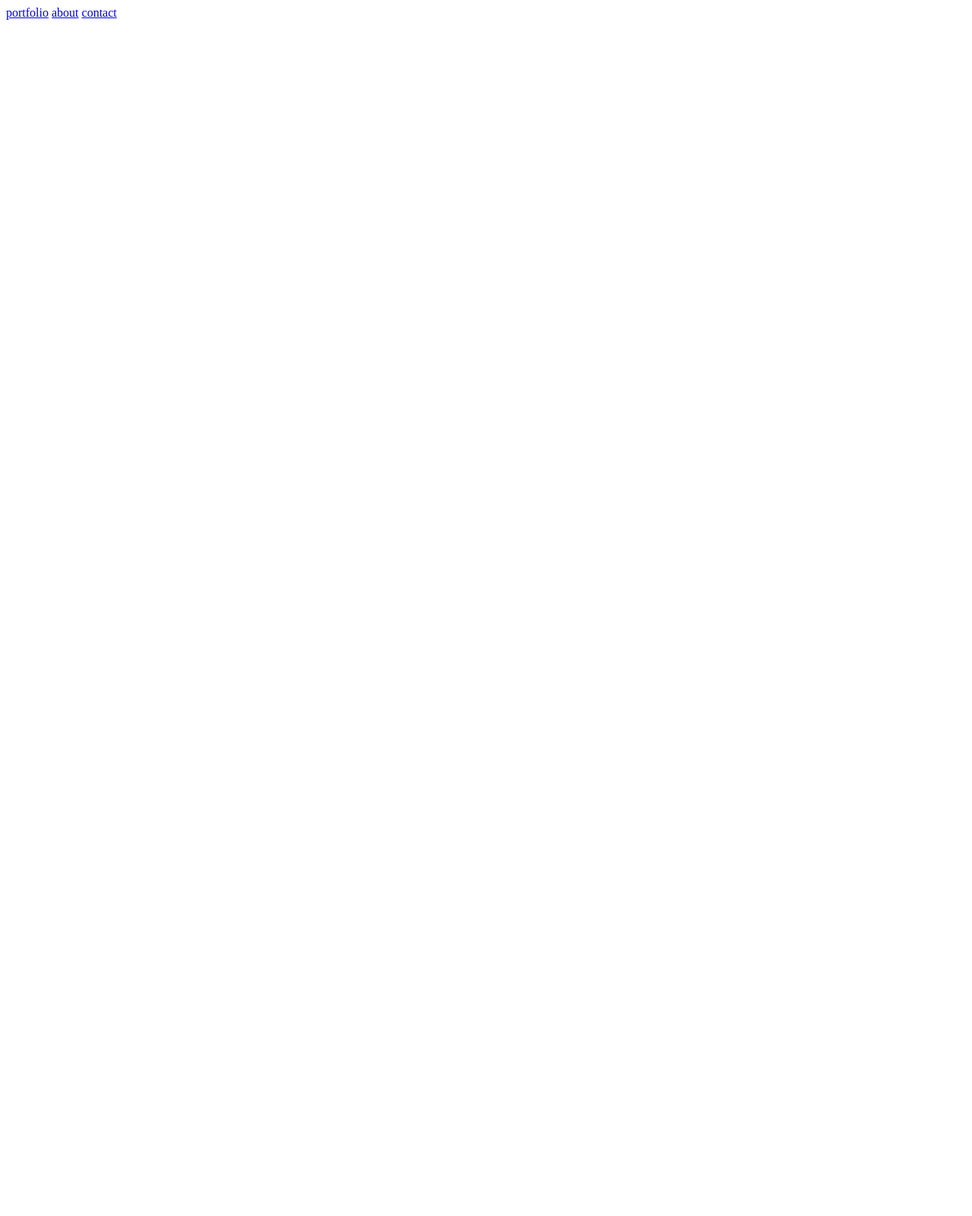
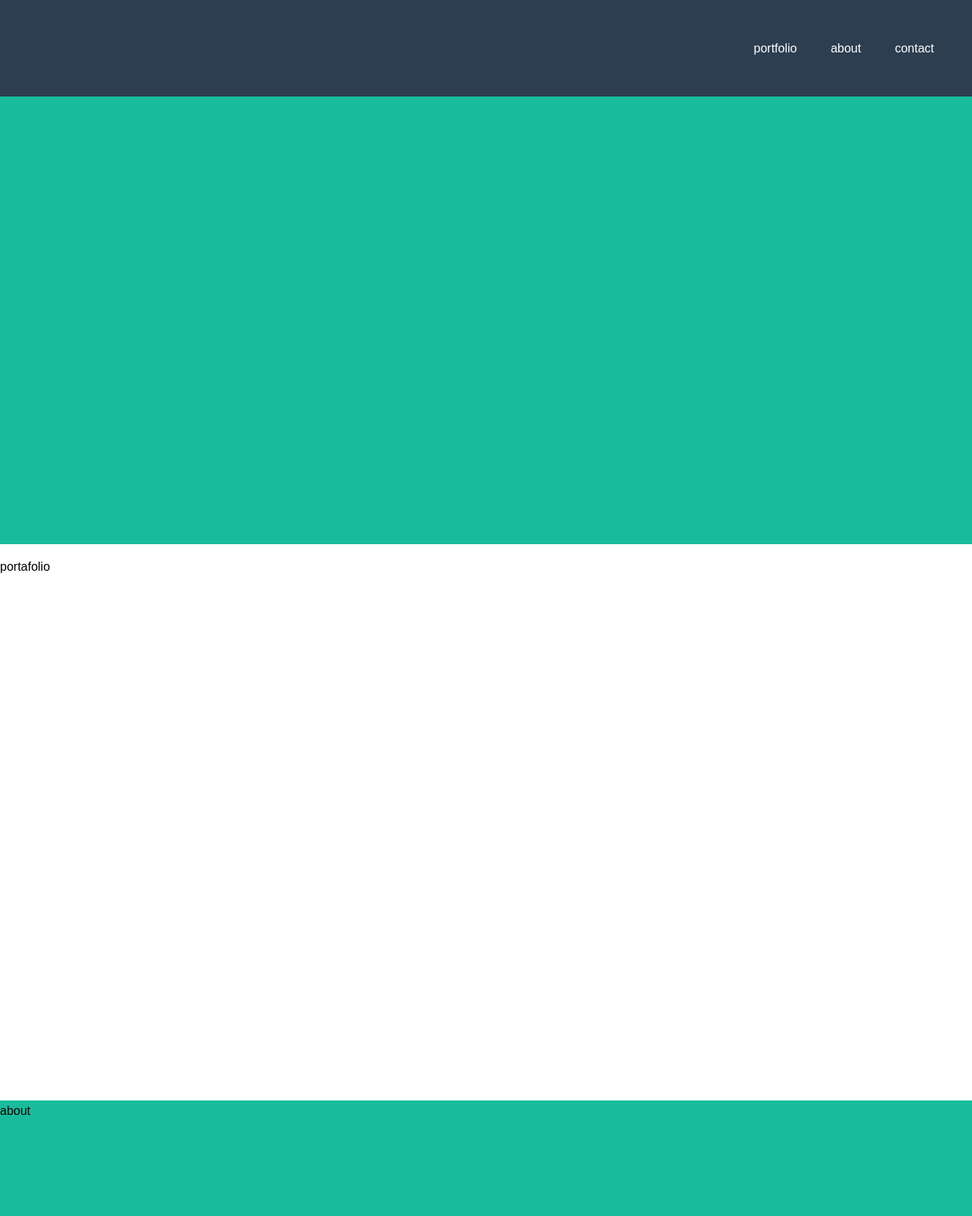
Before and after one commit to simonaulloa/freelancer-laboratoria, a plain HTML site: page index.html in a window 1280 px wide. Shown: the top 1600 px of the page at 76% size. Before the commit the page ends 800 px from the top, so only its background shows below. Drawn offline with Linux system fonts and the light colour scheme.

Commit message:
base colores

```diff
--- a/css/common.css
+++ b/css/common.css
@@ -1,3 +1,15 @@
 /*
  * Estilos reutilizables
  */
+
+ .mb-0 { /*margin botom = 0*/
+  margin-bottom: 0;
+}
+
+.mt-0 {
+  margin-top: 0;
+}
+
+.text-uppercase {
+  text-transform: uppercase;
+}
--- a/css/main.css
+++ b/css/main.css
@@ -1,3 +1,83 @@
 /*
  * Estilos de tu proyecto
+ azul nav = #2c3e50;
+ azul footer = #233140;
+ celeste 1 container= #18bc9c;
  */
+ * {
+  font-family: 'Raleway', sans-serif;
+  -webkit-box-sizing: border-box;
+  -moz-box-sizing: border-box;
+  box-sizing: border-box;
+}
+
+*:before,
+*:after {
+  -webkit-box-sizing: border-box;
+  -moz-box-sizing: border-box;
+  box-sizing: border-box;
+}
+
+ body {
+  /* Establece la fuente de Google aquí */
+  margin: 0 auto;
+  font-size: 16px;
+  line-height: 1.71429;
+  background-color: #fff;
+}
+a { /*nav*/
+	text-align: right;
+    color: #fff;
+  	text-decoration: none;
+
+}
+
+a:hover { /*nav encima*/
+	background-color: #18bc9c;
+}
+.link{
+    padding: 20px;
+    display: inline-block;
+}
+header{
+  position: fixed;
+  background: white;
+  width: 100%;
+  top: 0;
+}
+ .menucontainer{
+    text-align: right;
+ 	background-color: #2c3e50;
+ 	padding-right: 150px;
+ 	padding: 30px;
+ }
+
+ #home .container{
+ 	width: 100%;
+ 	height: 700px;
+ 	background-color: #18bc9c;
+ }
+  #portafolio .container{
+ 	width: 100%;
+ 	height: 700px;
+ }
+  #about .container{
+ 	width: 100%;
+ 	height: 700px;
+ 	background-color: #18bc9c;
+ }
+  #contactme .container{
+ 	width: 100%;
+ 	height: 700px;
+ }
+  #datos .container{
+ 	width: 100%;
+ 	height: 200px;
+ 	background-color:#2c3e50;
+ }
+
+ footer{
+ 	width: 100%;
+ 	height: 100px;
+ 	background-color:#233140;
+ }
--- a/index.html
+++ b/index.html
@@ -9,12 +9,38 @@
 </head>
 <body>
 	<header>
-		<div class="menu container">
+		<div class="menucontainer">
 			<a href="#" class="text-uppercase link">portfolio</a>
 			<a href="#" class="text-uppercase link">about</a>
 			<a href="#" class="text-uppercase link">contact</a>
 		</div>
 	</header>
+	<section id="home">
+		<div class="container">
+			<p>home</p>
+		</div>
+	</section>
+		<section id="portafolio">
+		<div class="container">
+			<p>portafolio</p>
+		</div>
+	</section>
+		<section id="about">
+		<div class="container">
+			<p>about</p>
+		</div>
+	</section>
+		<section id="contactme">
+		<div class="container">
+			<p>Contactme</p>
+		</div>
+	</section>
+		<section id="datos">
+		<div class="container">
+			<p>datos</p>
+		</div>
+	</section>
+	<footer></footer>
 	<!-- Enlaza aquí tu archivo JS -->
 
 </body>
```
